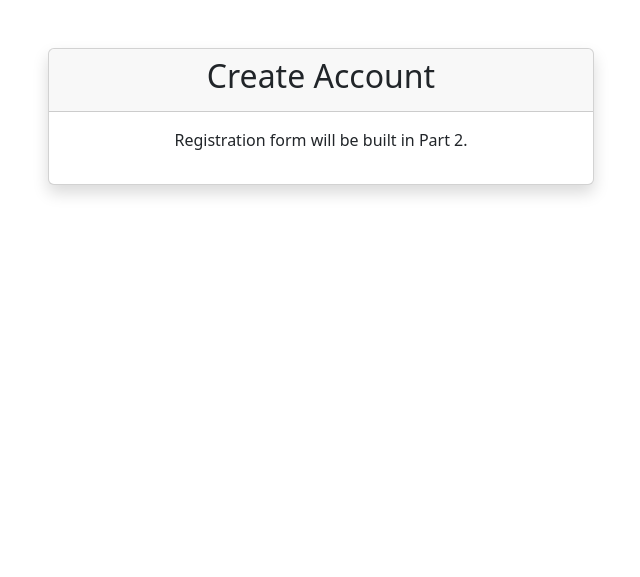
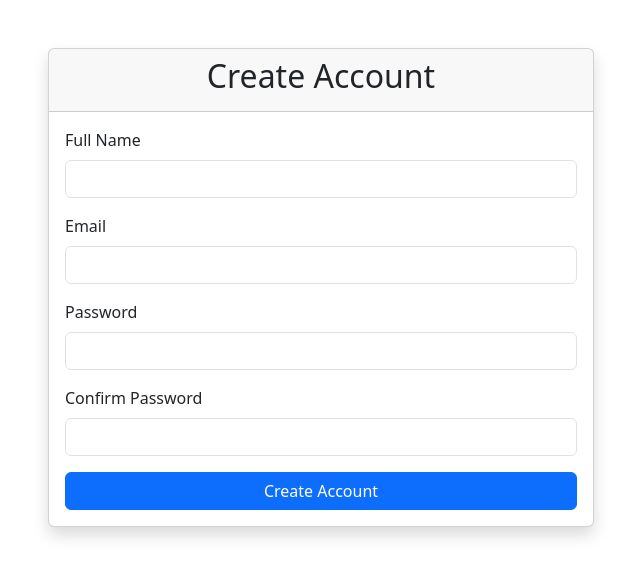
Before and after one commit to jenisha-chamling/smart-inventory, a Flask app: page /register in a window 1280 px wide. Shown: the top 577 px of the page, without its empty margins (319-959 px from the left). Run offline with Flask 3, Linux system fonts and the light colour scheme.

Commit message:
Implement user registration with password hashing

```diff
--- a/app/auth/routes.py
+++ b/app/auth/routes.py
@@ -1,8 +1,47 @@
-from flask import render_template
+from flask import render_template, redirect, url_for, flash
 
 from . import auth
+from app.forms import RegisterForm
+from app.models import User
+from app import db
 
 
-@auth.route("/register")
+@auth.route("/register", methods=["GET", "POST"])
 def register():
-    return render_template("auth/register.html")
+
+    form = RegisterForm()
+
+    if form.validate_on_submit():
+
+        existing_user = User.query.filter_by(
+            email=form.email.data
+        ).first()
+
+        if existing_user:
+            flash("Email already registered.", "danger")
+            return render_template(
+                "auth/register.html",
+                form=form
+            )
+
+        user = User(
+            full_name=form.full_name.data,
+            email=form.email.data
+        )
+
+        user.set_password(form.password.data)
+
+        db.session.add(user)
+        db.session.commit()
+
+        flash(
+            "Registration successful! Please login.",
+            "success"
+        )
+
+        return redirect(url_for("auth.register"))
+
+    return render_template(
+        "auth/register.html",
+        form=form
+    )
--- a/app/forms.py
+++ b/app/forms.py
@@ -0,0 +1,39 @@
+from flask_wtf import FlaskForm
+from wtforms import PasswordField, StringField, SubmitField
+from wtforms.validators import DataRequired, Email, EqualTo, Length
+
+
+class RegisterForm(FlaskForm):
+    full_name = StringField(
+        "Full Name",
+        validators=[
+            DataRequired(),
+            Length(min=3, max=100)
+        ]
+    )
+
+    email = StringField(
+        "Email",
+        validators=[
+            DataRequired(),
+            Email()
+        ]
+    )
+
+    password = PasswordField(
+        "Password",
+        validators=[
+            DataRequired(),
+            Length(min=8)
+        ]
+    )
+
+    confirm_password = PasswordField(
+        "Confirm Password",
+        validators=[
+            DataRequired(),
+            EqualTo("password", message="Passwords must match.")
+        ]
+    )
+
+    submit = SubmitField("Create Account")
--- a/app/templates/auth/register.html
+++ b/app/templates/auth/register.html
@@ -28,9 +28,45 @@
 
                 <div class="card-body">
 
-                    <p class="text-center">
-                        Registration form will be built in Part 2.
-                    </p>
+                    {% with messages = get_flashed_messages(with_categories=true) %}
+                        {% if messages %}
+                            {% for category, message in messages %}
+                                <div class="alert alert-{{ category }}">
+                                    {{ message }}
+                                </div>
+                            {% endfor %}
+                        {% endif %}
+                    {% endwith %}
+
+                    <form method="POST">
+
+                        {{ form.hidden_tag() }}
+
+                        <div class="mb-3">
+                            {{ form.full_name.label(class="form-label") }}
+                            {{ form.full_name(class="form-control") }}
+                        </div>
+
+                        <div class="mb-3">
+                            {{ form.email.label(class="form-label") }}
+                            {{ form.email(class="form-control") }}
+                        </div>
+
+                        <div class="mb-3">
+                            {{ form.password.label(class="form-label") }}
+                            {{ form.password(class="form-control") }}
+                        </div>
+
+                        <div class="mb-3">
+                            {{ form.confirm_password.label(class="form-label") }}
+                            {{ form.confirm_password(class="form-control") }}
+                        </div>
+
+                        <div class="d-grid">
+                            {{ form.submit(class="btn btn-primary") }}
+                        </div>
+
+                    </form>
 
                 </div>
 
```
Also changed, not shown: app/models.py (+12 -1 lines), migrations/versions/3c5a66f67fc4_update_user_password_field.py (added, +34 -0 lines).
